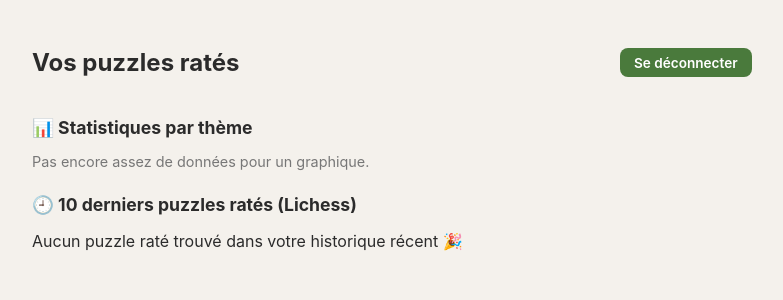
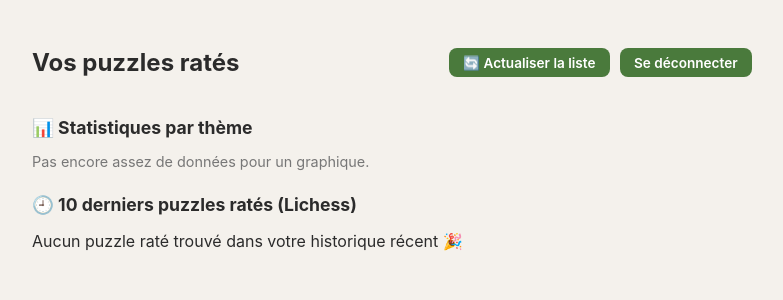
Before and after one commit to ycarissan/lichess_replay, a Flask app: template templates/puzzles.html in a window 1280 px wide. Shown: the top 300 px of the page, without its empty margins (248-1031 px from the left). Run offline with Flask 3, Linux system fonts and the light colour scheme; the template is opened without the code that fills it, so the values that code supplies are empty.

Commit message:
Fix CDN Chart.js + diagnostic + bouton actualiser

```diff
--- a/static/style.css
+++ b/static/style.css
@@ -41,6 +41,11 @@ h1 { font-size: 1.5rem; }
   text-decoration: none;
   font-weight: 600;
   margin-top: 1rem;
+}
+
+.topbar-actions {
+  display: flex;
+  gap: 0.6rem;
 }
 
 .btn.small { padding: 0.4rem 0.9rem; font-size: 0.85rem; margin-top: 0; }
--- a/templates/puzzles.html
+++ b/templates/puzzles.html
@@ -9,7 +9,10 @@
   <main>
     <header class="topbar">
       <h1>Vos puzzles ratés</h1>
+      <div class="topbar-actions">
+        <a class="btn small" href="{{ url_for('puzzles') }}">🔄 Actualiser la liste</a>
         <a class="btn small" href="{{ url_for('logout') }}">Se déconnecter</a>
+      </div>
     </header>
 
     {% if error %}
@@ -59,7 +62,7 @@
     </section>
   </main>
 
-  <script src="https://cdnjs.cloudflare.com/ajax/libs/Chart.js/4.4.4/chart.umd.min.js"></script>
+  <script src="https://cdnjs.cloudflare.com/ajax/libs/Chart.js/4.5.0/chart.umd.min.js"></script>
   <script src="{{ url_for('static', filename='leitner.js') }}"></script>
   <script>
     // 1) Détecte les puzzles nouvellement ratés (absents du suivi avant ce
@@ -137,10 +140,19 @@
     // 5) Graphique des occurrences de thèmes (tous les puzzles suivis).
     const themeCounts = leitnerGetThemeCounts();
     const themeEntries = Object.entries(themeCounts).sort((a, b) => b[1] - a[1]);
+    console.log('[stats-thèmes] puzzles suivis en localStorage :', leitnerGetAllPuzzles().length, '— thèmes :', themeCounts);
+
     if (themeEntries.length === 0) {
       document.getElementById('themes-chart').style.display = 'none';
       document.getElementById('no-stats').style.display = 'block';
+    } else if (typeof Chart === 'undefined') {
+      // La librairie Chart.js n'a pas pu se charger (réseau bloqué, CDN indisponible...)
+      document.getElementById('themes-chart').style.display = 'none';
+      const el = document.getElementById('no-stats');
+      el.textContent = '⚠️ Le graphique n\'a pas pu se charger (bibliothèque Chart.js indisponible).';
+      el.style.display = 'block';
     } else {
+      try {
         new Chart(document.getElementById('themes-chart'), {
           type: 'bar',
           data: {
@@ -157,6 +169,13 @@
             scales: { x: { ticks: { precision: 0 } } }
           }
         });
+      } catch (e) {
+        console.error('[stats-thèmes] erreur de création du graphique :', e);
+        document.getElementById('themes-chart').style.display = 'none';
+        const el = document.getElementById('no-stats');
+        el.textContent = '⚠️ Erreur lors de l\'affichage du graphique (voir la console).';
+        el.style.display = 'block';
+      }
     }
   </script>
 </body>
```
Lines whose indentation alone changed are shown as unchanged.
